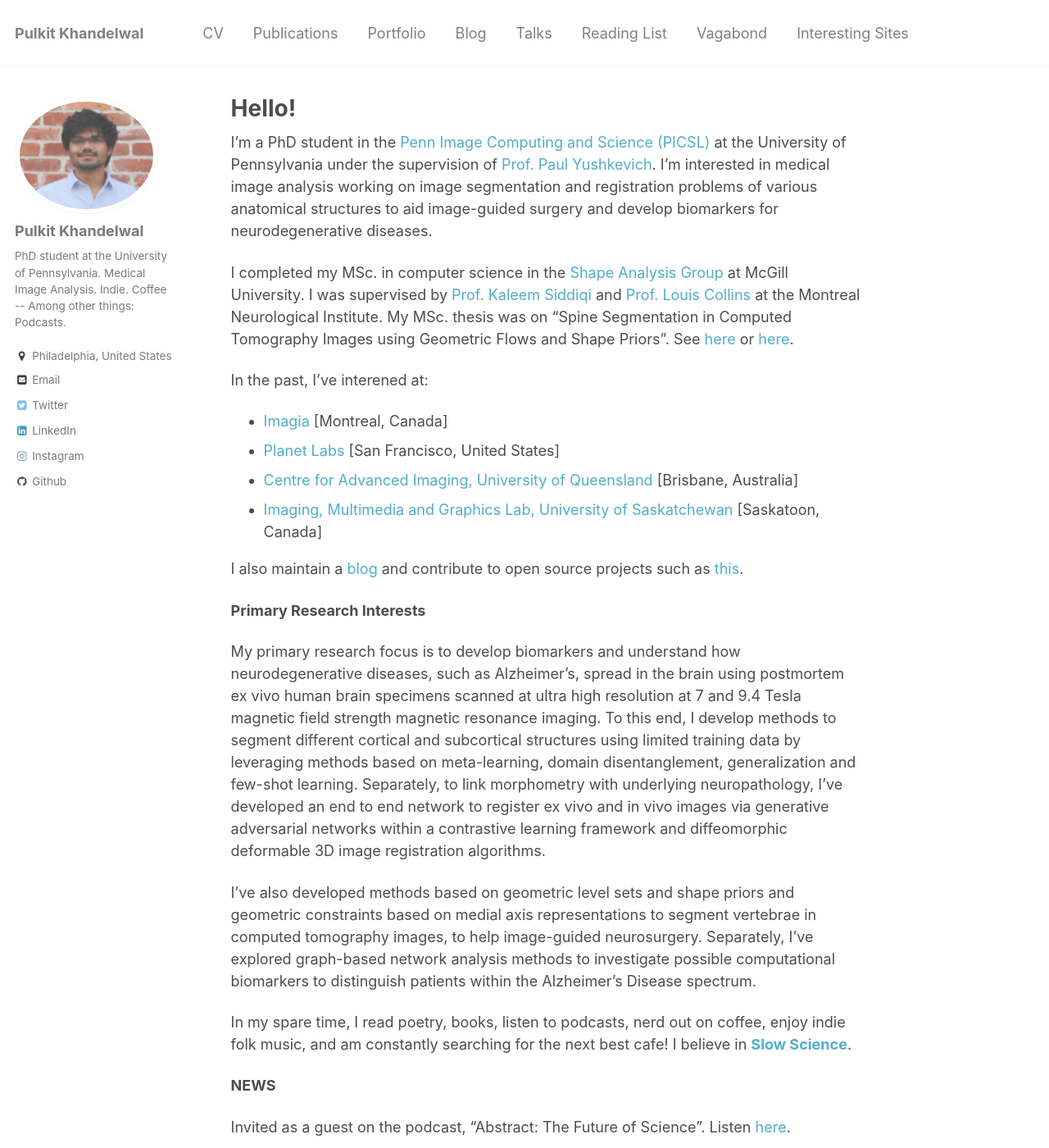
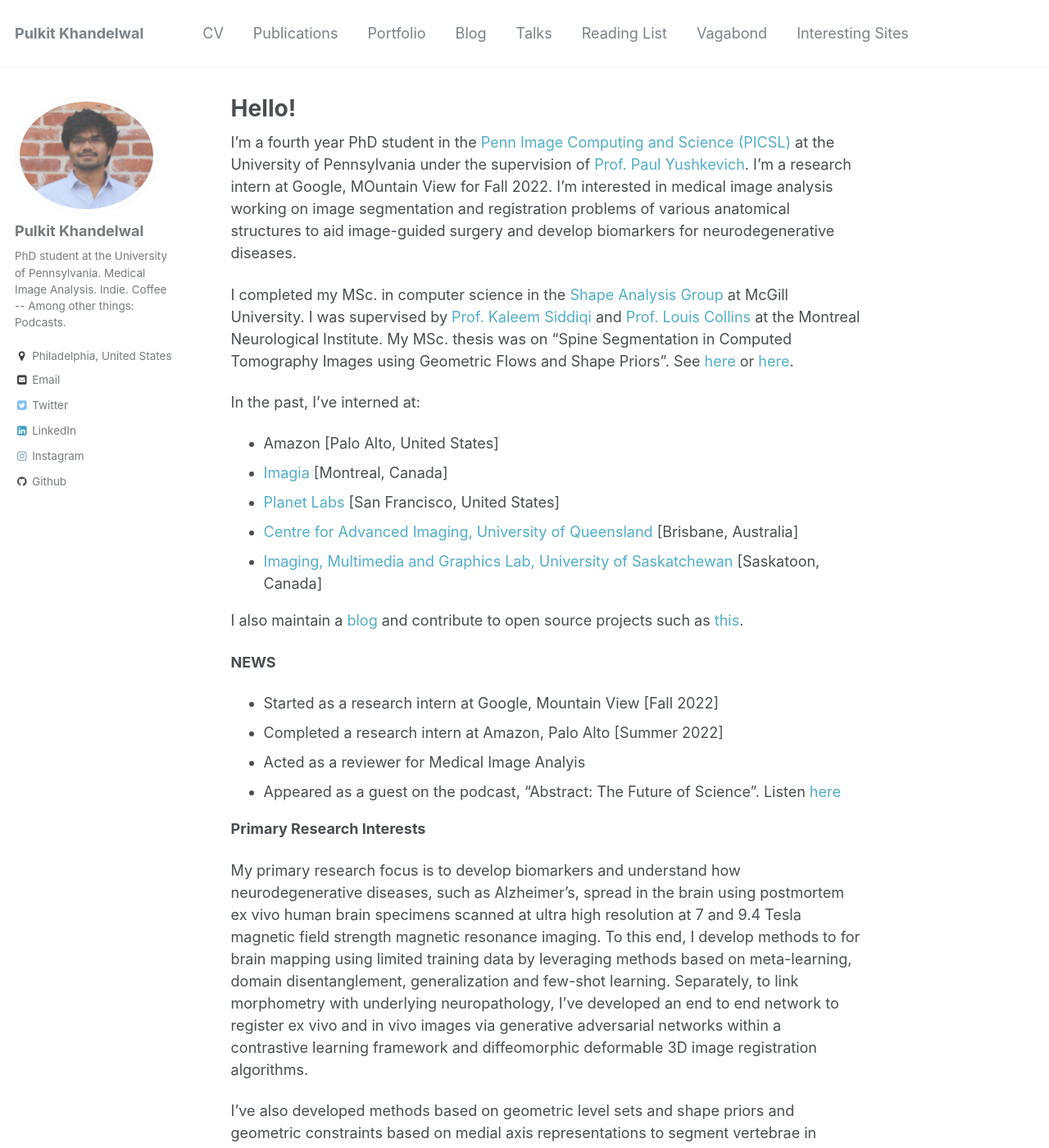
Before and after one commit to Pulkit-Khandelwal/pulkit-khandelwal.github.io, a Jekyll site: the page built from _pages/about.md, in a window 1280 px wide and 1400 px high. Shown: the whole window at 82% size. Built offline with Jekyll 4.4.1, drawn with Linux system fonts in a browser that asks for light colours; some of the changed text lies outside the part shown.

Commit message:
Update about.md

```diff
--- a/_pages/about.md
+++ b/_pages/about.md
@@ -8,11 +8,12 @@ redirect_from:
   - /about.html
 ---
 
-I'm a PhD student in the [Penn Image Computing and Science (PICSL)](http://picsl.upenn.edu/) at the University of Pennsylvania under the supervision of [Prof. Paul Yushkevich](https://www.med.upenn.edu/apps/faculty/index.php/g275/p2693923). I'm interested in medical image analysis working on image segmentation and registration problems of various anatomical structures to aid image-guided surgery and develop biomarkers for neurodegenerative diseases.
+I'm a fourth year PhD student in the [Penn Image Computing and Science (PICSL)](http://picsl.upenn.edu/) at the University of Pennsylvania under the supervision of [Prof. Paul Yushkevich](https://www.med.upenn.edu/apps/faculty/index.php/g275/p2693923). I'm a research intern at Google, MOuntain View for Fall 2022. I'm interested in medical image analysis working on image segmentation and registration problems of various anatomical structures to aid image-guided surgery and develop biomarkers for neurodegenerative diseases.
 
 I completed my MSc. in computer science in the [Shape Analysis Group](http://www.cim.mcgill.ca/~shape/) at McGill University. I was supervised by [Prof. Kaleem Siddiqi](http://www.cim.mcgill.ca/~siddiqi/) and [Prof. Louis Collins](http://nist.mni.mcgill.ca/) at the Montreal Neurological Institute. My MSc. thesis was on "Spine Segmentation in Computed Tomography Images using Geometric Flows and Shape Priors". See [here](https://escholarship.mcgill.ca/concern/theses/4b29bb21t) or [here](https://www.frontiersin.org/articles/10.3389/fcomp.2021.592296/full).
 
-In the past, I've interened at:
+In the past, I've interned at:
+* Amazon [Palo Alto, United States]
 * [Imagia](https://imagia.com/) [Montreal, Canada]
 * [Planet Labs](https://www.planet.com/) [San Francisco, United States]
 * [Centre for Advanced Imaging, University of Queensland](https://cai.centre.uq.edu.au/) [Brisbane, Australia]
@@ -20,17 +21,17 @@ In the past, I've interened at:
 
 I also maintain a [blog](https://pulkit-khandelwal.github.io/blog/) and contribute to open source projects such as [this](https://github.com/Pulkit-Khandelwal/Reinforcement-Learning-Notebooks).
 
+**NEWS**
+* Started as a research intern at Google, Mountain View [Fall 2022]
+* Completed a research intern at Amazon, Palo Alto [Summer 2022]
+* Acted as a reviewer for Medical Image Analyis
+* Appeared as a guest on the podcast, "Abstract: The Future of Science". Listen [here](https://anchor.fm/abstractcast)
+
 **Primary Research Interests**
 
-My primary research focus is to develop biomarkers and understand how neurodegenerative diseases, such as Alzheimer’s, spread in the brain using postmortem ex vivo human brain specimens scanned at ultra high resolution at 7 and 9.4 Tesla magnetic field strength magnetic resonance imaging. To this end, I develop methods to segment different cortical and subcortical structures using limited training data by leveraging methods based on meta-learning, domain disentanglement, generalization and few-shot learning. Separately, to link morphometry with underlying neuropathology, I’ve developed an end to end network to register ex vivo and in vivo images via generative adversarial networks within a contrastive learning framework and diffeomorphic deformable 3D image registration algorithms.
+My primary research focus is to develop biomarkers and understand how neurodegenerative diseases, such as Alzheimer’s, spread in the brain using postmortem ex vivo human brain specimens scanned at ultra high resolution at 7 and 9.4 Tesla magnetic field strength magnetic resonance imaging. To this end, I develop methods to for brain mapping using limited training data by leveraging methods based on meta-learning, domain disentanglement, generalization and few-shot learning. Separately, to link morphometry with underlying neuropathology, I’ve developed an end to end network to register ex vivo and in vivo images via generative adversarial networks within a contrastive learning framework and diffeomorphic deformable 3D image registration algorithms.
 
 I’ve also developed methods based on geometric level sets and shape priors and geometric constraints based on medial axis representations to segment vertebrae in computed tomography images, to help image-guided neurosurgery. Separately, I’ve explored graph-based network analysis methods to investigate possible computational biomarkers to distinguish patients within the Alzheimer’s Disease spectrum.
 
 In my spare time, I read poetry, books, listen to podcasts, nerd out on coffee, enjoy indie folk music, and am constantly searching for the next best cafe!
 I believe in [**Slow Science**](http://slow-science.org/).
-
-**NEWS**
-
-Invited as a guest on the podcast, "Abstract: The Future of Science". Listen [here](https://anchor.fm/abstractcast).
-
-CV February 2022 available [**here**](https://github.com/Pulkit-Khandelwal/pulkit-khandelwal.github.io/blob/master/Pulkit_Khandelwal_CV.pdf)
```
